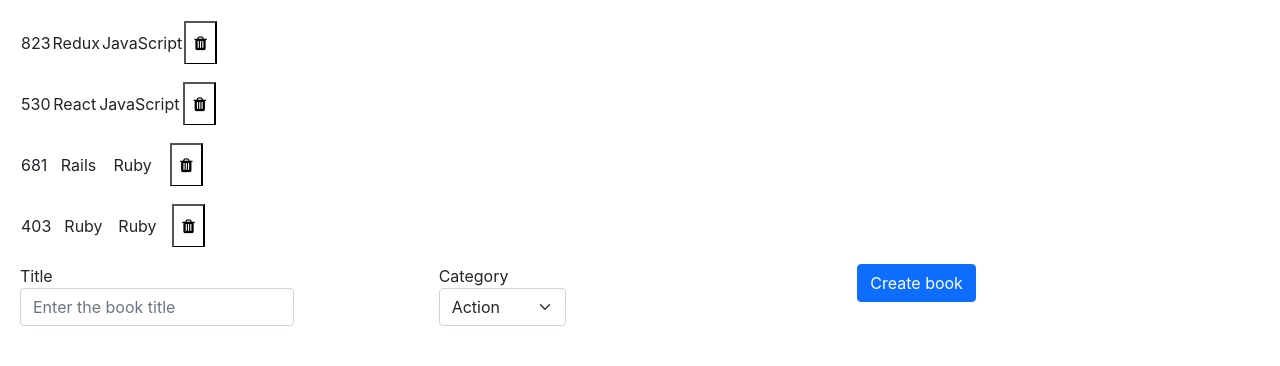
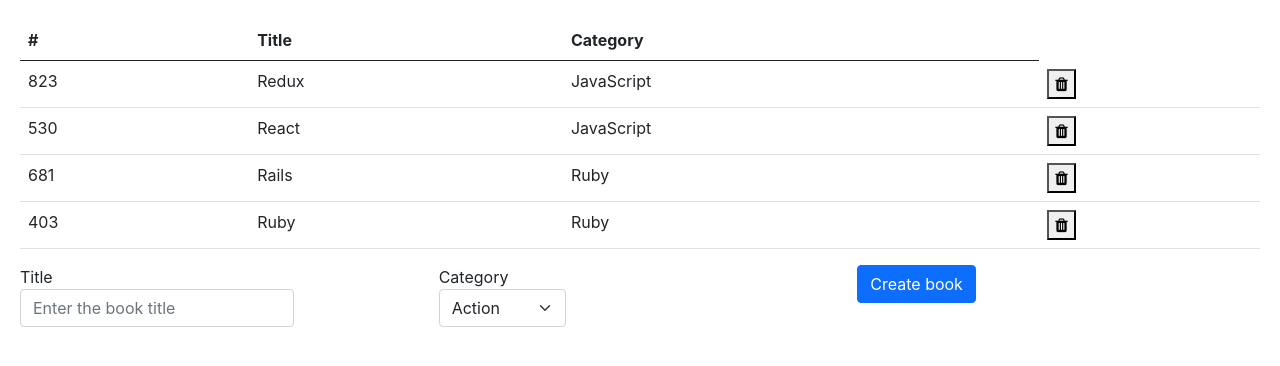
Before and after one commit to imran5644/book_store_cms, a React (Create React App) app: page / in a window 1280 px wide. Shown: the top 366 px of the page. Built offline with nearby package versions, Linux system fonts and the light colour scheme.

Commit message:
Update the presentation and container components to remove errors

```diff
--- a/src/components/App.js
+++ b/src/components/App.js
@@ -1,33 +1,12 @@
 import React from 'react';
-import PropTypes from 'prop-types';
-import { connect } from 'react-redux';
 import BookList from '../containers/BooksList';
 import BooksForm from '../containers/BooksForm';
-import { createBook, deleteBook } from '../actions';
 
-const App = ({ books, create: handleCreate, delete: handleDelete }) => (
+const App = () => (
   <div className="App">
-    <BookList books={books} />
-    <BooksForm create={handleCreate} delete={handleDelete} />
+    <BookList />
+    <BooksForm />
   </div>
 );
 
-App.propTypes = {
-  books: PropTypes.arrayOf(
-    PropTypes.shape({
-      id: PropTypes.number.isRequired,
-      title: PropTypes.string.isRequired,
-      category: PropTypes.string.isRequired,
-    }),
-  ).isRequired,
-  create: PropTypes.func.isRequired,
-  delete: PropTypes.func.isRequired,
-};
-
-const mapStateToProps = (state) => ({ books: state.books });
-const mapDispatchToProps = (dispatch) => ({
-  create: (book) => dispatch(createBook(book)),
-  delete: (book) => dispatch(deleteBook(book)),
-});
-
-export default connect(mapStateToProps, mapDispatchToProps)(App);
+export default App;
--- a/src/components/Book.js
+++ b/src/components/Book.js
@@ -1,19 +1,19 @@
 import React from 'react';
+import { connect } from 'react-redux';
 import PropTypes from 'prop-types';
+import { deleteBook } from '../actions';
 
 const Book = ({ book, delete: handleDelete }) => (
-  <table className="table">
-    <tr>
-      <td>{book.id}</td>
-      <td>{book.title}</td>
-      <td>{book.category}</td>
-      <td>
+  <>
+    <td>{book.id}</td>
+    <td>{book.title}</td>
+    <td>{book.category}</td>
+    <td>
       <button type="button" onClick={() => handleDelete(book)}>
         <i className="fa fa-trash" />
       </button>
     </td>
-    </tr>
-  </table>
+  </>
 );
 
 Book.propTypes = {
@@ -25,4 +25,8 @@
   delete: PropTypes.func.isRequired,
 };
 
-export default Book;
+const mapDispatchToProps = (dispatch) => ({
+  delete: (book) => dispatch(deleteBook(book)),
+});
+
+export default connect(null, mapDispatchToProps)(Book);
--- a/src/containers/BooksForm.js
+++ b/src/containers/BooksForm.js
@@ -1,5 +1,7 @@
 import PropTypes from 'prop-types';
+import { connect } from 'react-redux';
 import React, { useState } from 'react';
+import { createBook } from '../actions';
 
 const CATEGORIES = [
   { key: 0, name: 'Action' },
@@ -14,7 +16,7 @@
 const BooksForm = ({ create }) => {
   const [book, setBook] = useState({ title: '', category: '' });
 
-  const handleChange = e => {
+  const handleChange = (e) => {
     if (e.target.id === 'inputTitle') {
       setBook({ ...book, title: e.target.value });
     } else {
@@ -56,4 +58,8 @@
   create: PropTypes.func.isRequired,
 };
 
-export default BooksForm;
+const mapDispatchToProps = (dispatch) => ({
+  create: (book) => dispatch(createBook(book)),
+});
+
+export default connect(null, mapDispatchToProps)(BooksForm);
--- a/src/containers/BooksList.js
+++ b/src/containers/BooksList.js
@@ -2,12 +2,24 @@
 import PropTypes from 'prop-types';
 import { connect } from 'react-redux';
 import Book from '../components/Book';
-import { createBook, deleteBook } from '../actions';
 
-const BookList = ({ books, delete: handleDelete }) => (
-  books.map(
-    book => <tr key={book.id}><Book book={book} delete={handleDelete} /></tr>,
-  )
+const BookList = ({ books }) => (
+  <table className="table">
+    <thead>
+      <tr>
+        <th scope="col">#</th>
+        <th scope="col">Title</th>
+        <th scope="col">Category</th>
+      </tr>
+    </thead>
+    <tbody>
+      {
+        books.map(
+          (book) => <tr key={book.id}><Book book={book} /></tr>,
+        )
+      }
+    </tbody>
+  </table>
 );
 
 BookList.propTypes = {
@@ -18,13 +30,8 @@
       category: PropTypes.string.isRequired,
     }),
   ).isRequired,
-  delete: PropTypes.func.isRequired,
 };
 
 const mapStateToProps = (state) => ({ books: state.books });
-const mapDispatchToProps = (dispatch) => ({
-  create: (book) => dispatch(createBook(book)),
-  delete: (book) => dispatch(deleteBook(book)),
-});
 
-export default connect(mapStateToProps, mapDispatchToProps)(BookList);
+export default connect(mapStateToProps, null)(BookList);
```
